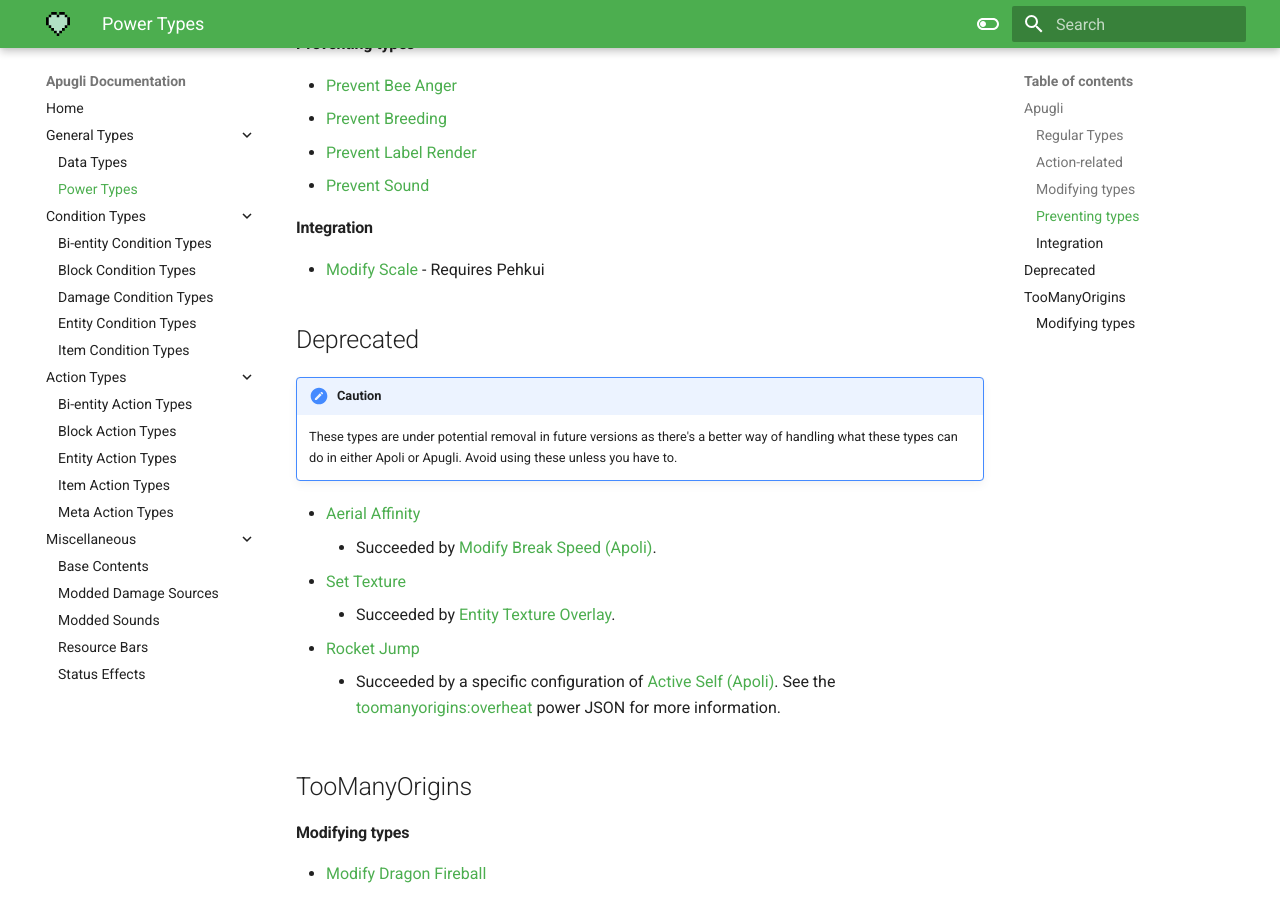
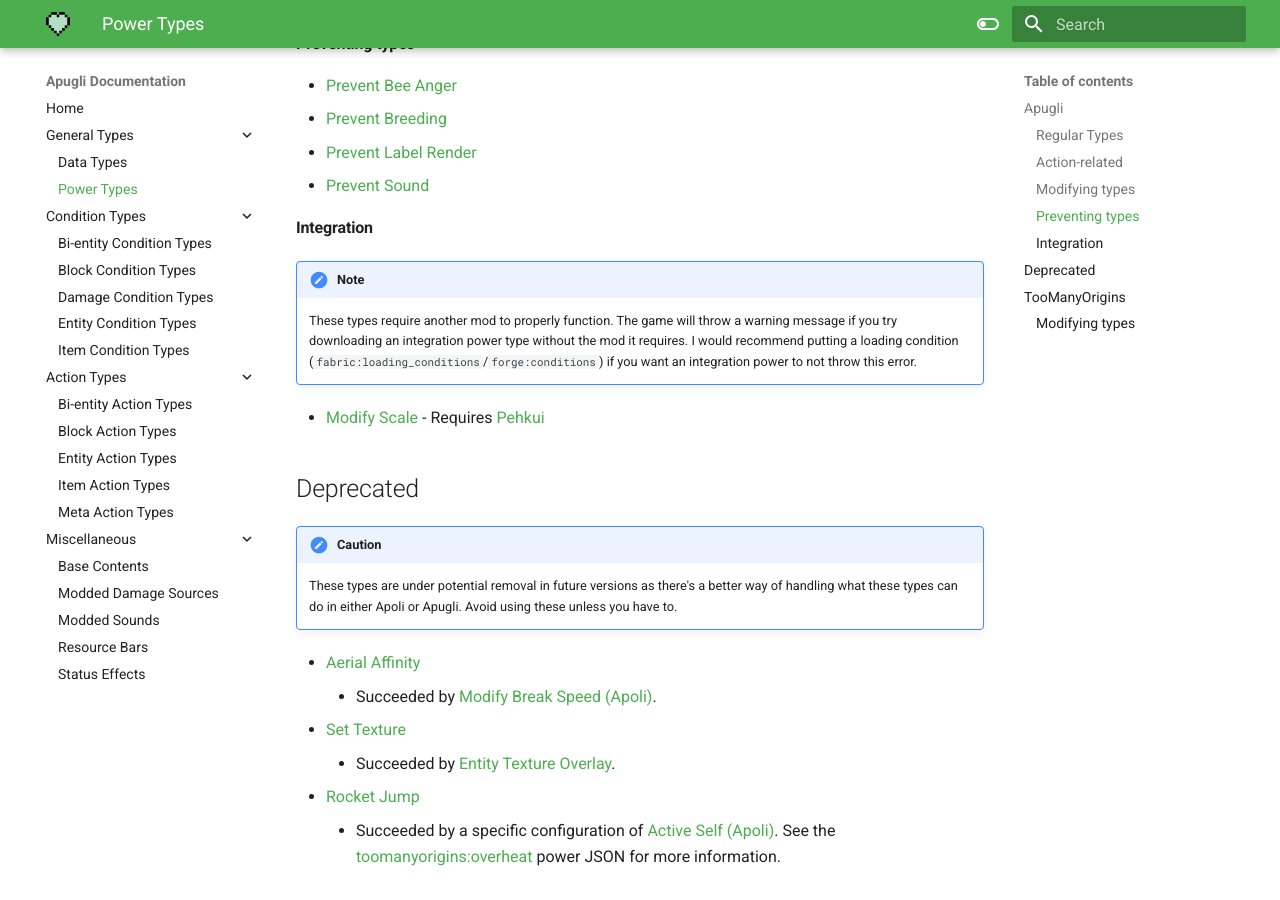
Before and after one commit to MerchantPug/apugli-docs, an MkDocs documentation site: the page built from docs/types/power_types.md, in a window 1280 px wide and 900 px high, scrolled down 2044 px. Built offline with MkDocs 1.6.1 and Material for MkDocs 9.7.7, drawn with Linux system fonts in a browser that asks for light colours.

Commit message:
Note update on integration powers.

```diff
--- a/docs/types/power_types.md
+++ b/docs/types/power_types.md
@@ -69,7 +69,10 @@ Unless stated otherwise, each power type supports a condition field that can che
 - [Prevent Sound](prevent_sound)
 
 #### Integration
-- [Modify Scale](modify_scale) - Requires Pehkui
+!!! NOTE
+    These types require another mod to properly function. The game will throw a warning message if you try downloading an integration power type without the mod it requires. I would recommend putting a loading condition (`fabric:loading_conditions`/`forge:conditions`) if you want an integration power to not throw this error.
+
+- [Modify Scale](modify_scale) - Requires [Pehkui](https://modrinth.com/mod/pehkui/)
 
 ## Deprecated
 
```
